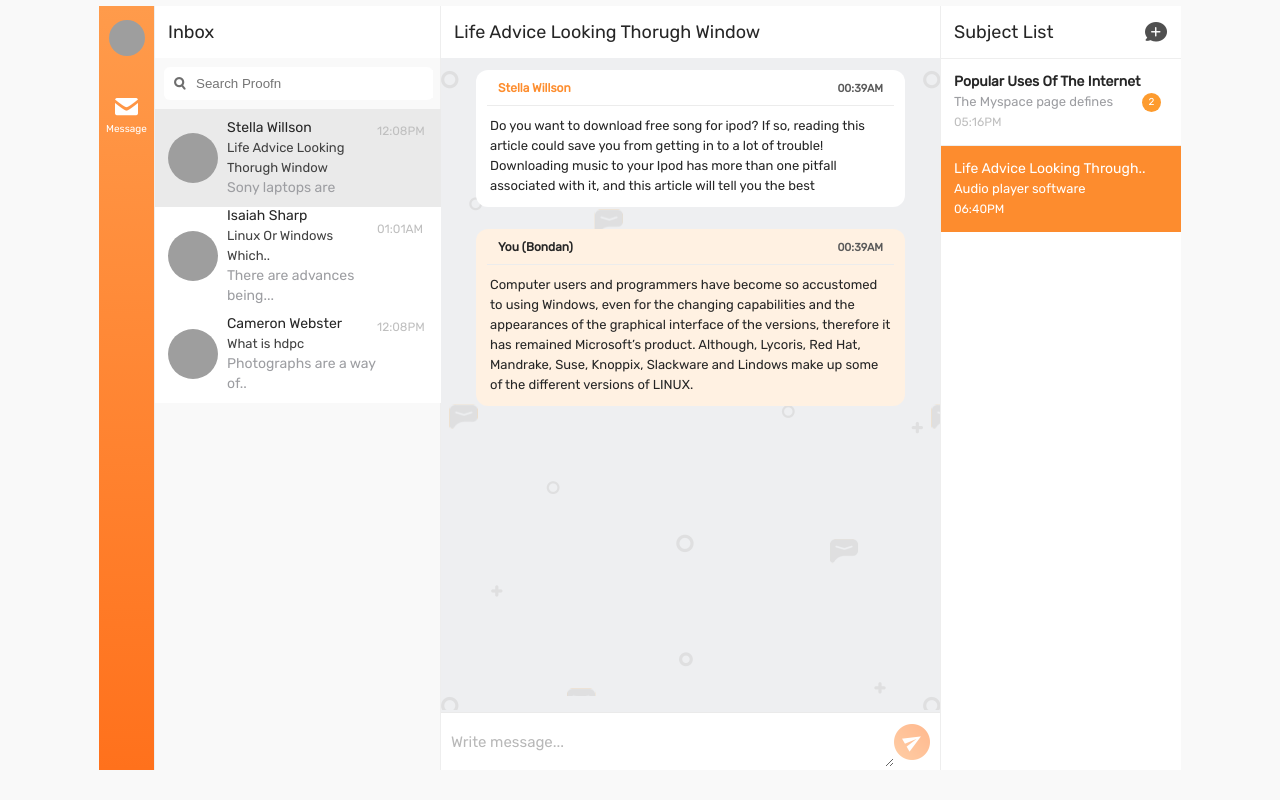
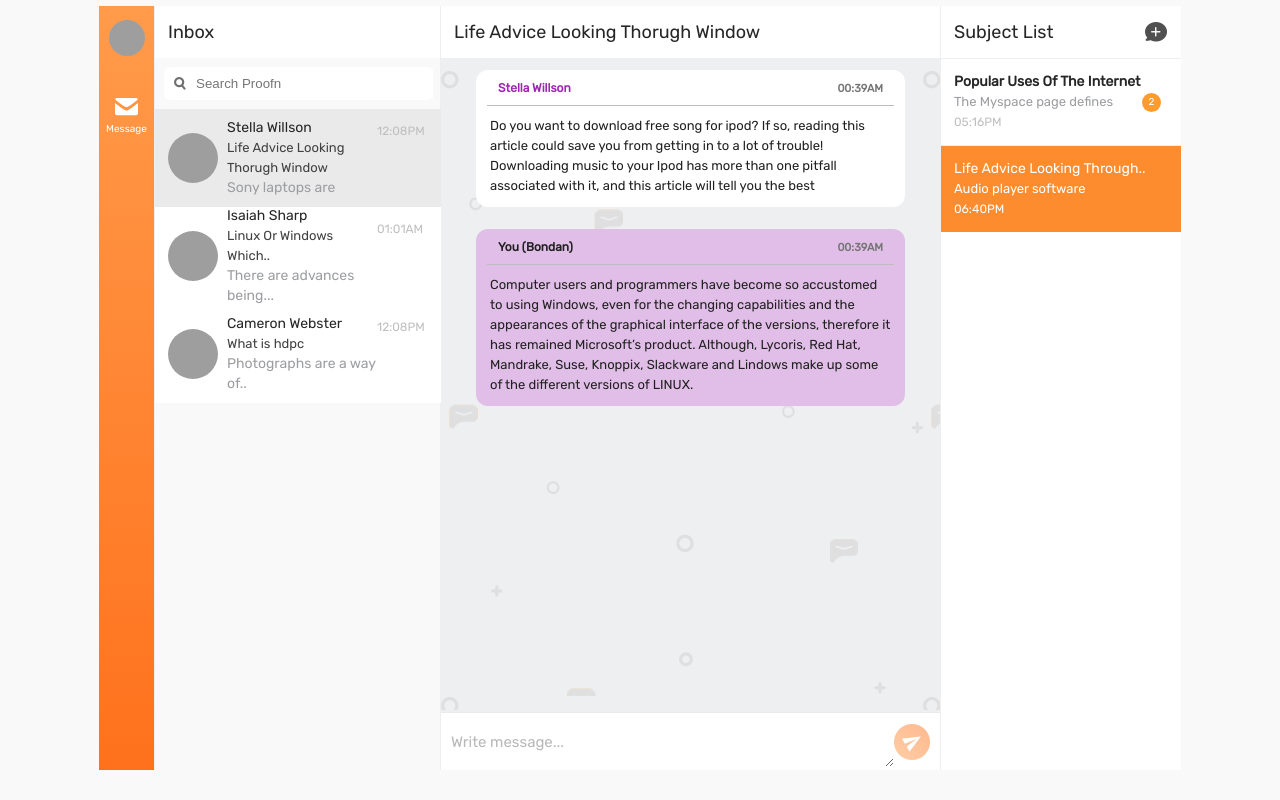
Before and after one commit to fahmifan/chat-app, a React (Create React App) app: page / in a window 1280 px wide. Both pictures are taken after a click on the element 298 px from the left and 158 px from the top of the page. Built offline with nearby package versions, Linux system fonts and the light colour scheme; grey boxes are pictures that could not be loaded.

Commit message:
applying theme

```diff
--- a/src/components/ChatCard.js
+++ b/src/components/ChatCard.js
@@ -1,10 +1,12 @@
 import React from 'react'
-import styled from 'styled-components'
+import styled, { ThemeProvider } from 'styled-components'
+
+import { theme } from "../theme";
 
 const Container = styled.div`
   box-sizing: border-box;
   width: 429px;
-  background: ${props => props.owner ? '#fff1e2': '#fff'};
+  background: ${props => props.owner ? props.theme.color.primaryLight: props.theme.color.textIcon};
   border-radius: 12px;
   margin-bottom: 22px;
 `
@@ -14,7 +16,7 @@ const Header = styled.div`
   display: flex;
   justify-content: space-between;
   align-items: center;
-  border-bottom: 1px solid #ececec;
+  border-bottom: 1px solid ${props => props.theme.color.divider};
   padding-left: 11px;
   padding-right: 11px;
   padding-top: 11px;
@@ -25,13 +27,13 @@ const Header = styled.div`
 `
 
 const Name = styled.div`
-  color: ${props => props.owner ? '#262626': '#fd8d2e'};
+  color: ${props => props.owner ? props.theme.color.primaryText: props.theme.color.primary};
   font-size: 12px;
   font-weight: bold;
 `
 
 const Time = styled.div`
-  color: #5a5a5a;
+  color: ${props => props.theme.color.secondaryText};
   font-size: 11px;
   font-weight: bold;
 `
@@ -41,7 +43,7 @@ const Message = styled.p`
   font-size: 13px;
   line-height: 20px;
   text-align: left;
-  color: #262626;
+  color: ${props => props.theme.color.primaryText};
   overflow-wrap: break-word;
   padding-bottom: 11px;
   padding-left: 14px;
@@ -49,6 +51,7 @@ const Message = styled.p`
 `
 
 export const ChatCard = ({owner, message, time, name}) => (
+  <ThemeProvider theme={theme}>
     <Container owner={owner}>
       <Header>
         { owner ? <Name owner={owner}>You ({name})</Name>
@@ -59,4 +62,5 @@ export const ChatCard = ({owner, message, time, name}) => (
         {message}
       </Message>
     </Container>
+  </ThemeProvider>
 )
```
Lines whose indentation alone changed are shown as unchanged.
